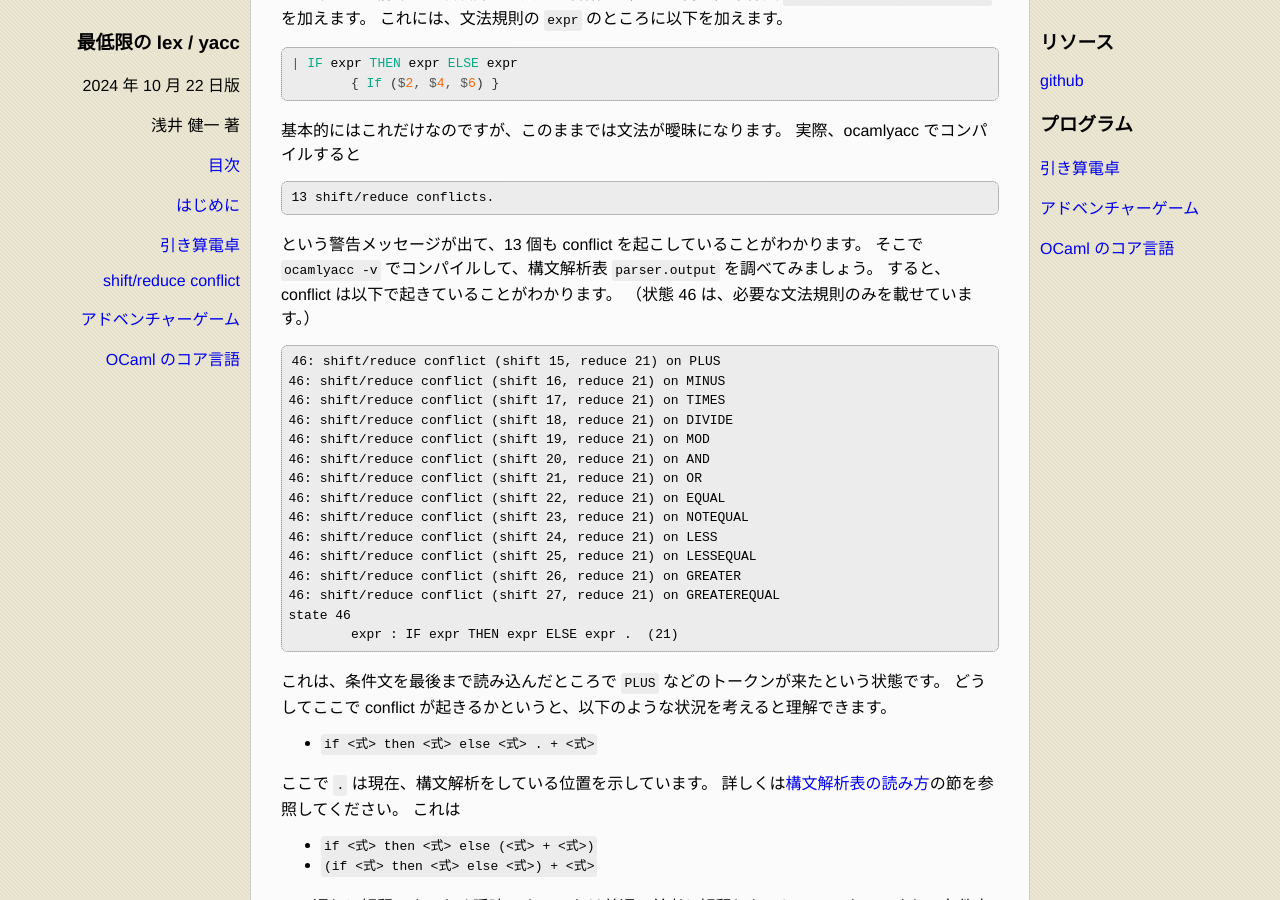
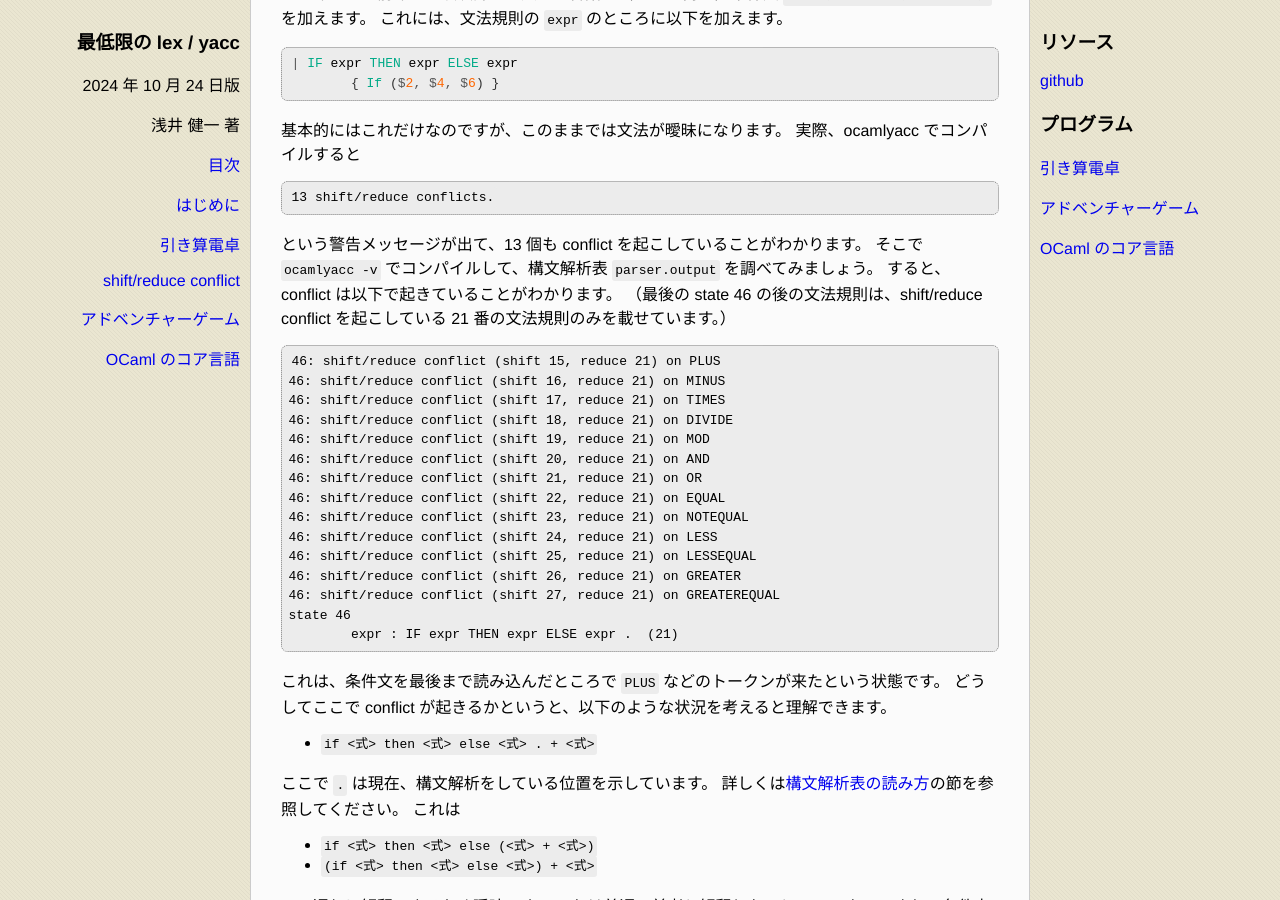
Before and after one commit to kenichi-asai/lex-yacc, a Jekyll site: the page built from docs/index.md, in a window 1280 px wide and 900 px high, scrolled down 56601 px. Built offline with Jekyll 4.4.1, drawn with Linux system fonts in a browser that asks for light colours; some of the changed text lies outside the part shown.

Commit message:
incorporate comments from MO 2024/10/24

````diff
--- a/docs/index.md
+++ b/docs/index.md
@@ -1,7 +1,7 @@
 ---
 title: 最低限の lex / yacc
 author: 浅井 健一
-date: 2024 年 10 月 22 日
+date: 2024 年 10 月 24 日
 layout: home
 ---
 
@@ -2996,7 +2996,7 @@ expr:
 という警告メッセージが出て、13 個も conflict を起こしていることがわかります。
 そこで `ocamlyacc -v` でコンパイルして、構文解析表 `parser.output` を調べてみましょう。
 すると、conflict は以下で起きていることがわかります。
-（状態 46 は、必要な文法規則のみを載せています。）
+（最後の state 46 の後の文法規則は、shift/reduce conflict を起こしている 21 番の文法規則のみを載せています。）
 
 ```text
 46: shift/reduce conflict (shift 15, reduce 21) on PLUS
````
